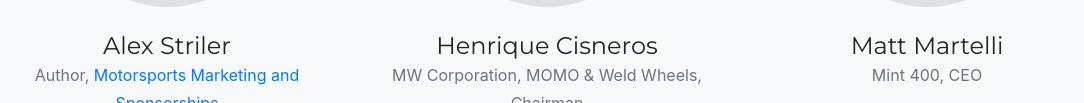
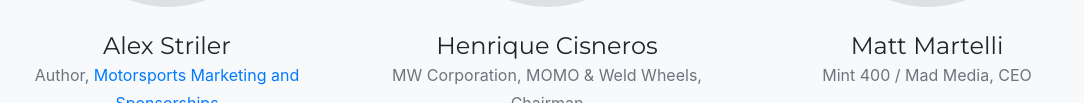
Before and after one commit to colestriler/motorsports-sponsorship-summit, a website with bundled scripts: page index.html in a window 1280 px wide. Shown: the part 1953-2056 px from the top of the page, without its empty margins (93-1177 px from the left). Built offline with nearby package versions, Linux system fonts and the light colour scheme; a web font is replaced by a local one.

Commit message:
fix max media

```diff
--- a/index.html
+++ b/index.html
@@ -163,7 +163,7 @@
           <div class="team-member">
             <img class="mx-auto rounded-circle" src="img/team/5.jpg" alt="">
             <h4>Matt Martelli</h4>
-            <p class="text-muted">Mint 400, CEO</p>
+            <p class="text-muted">Mint 400 / Mad Media, CEO</p>
             <ul class="list-inline social-buttons">
 
               <li class="list-inline-item">
```
